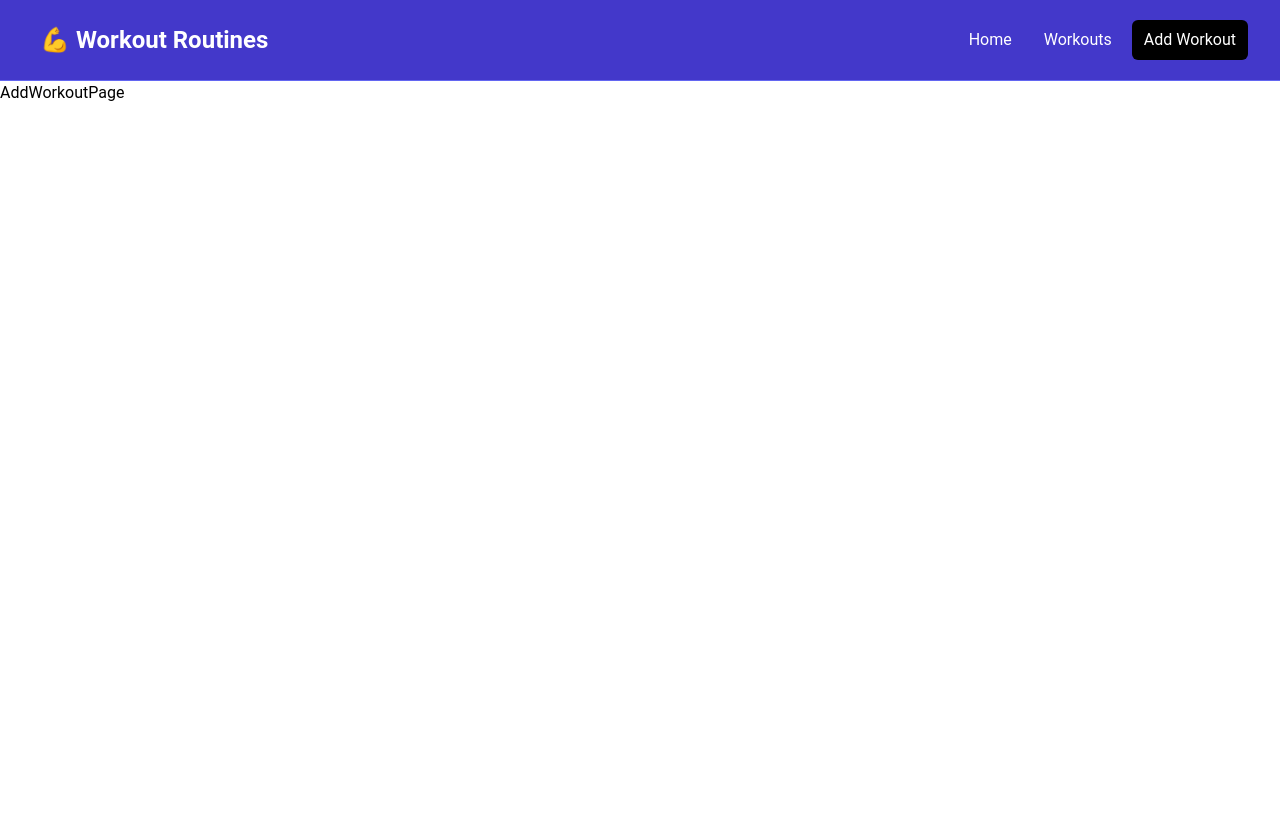
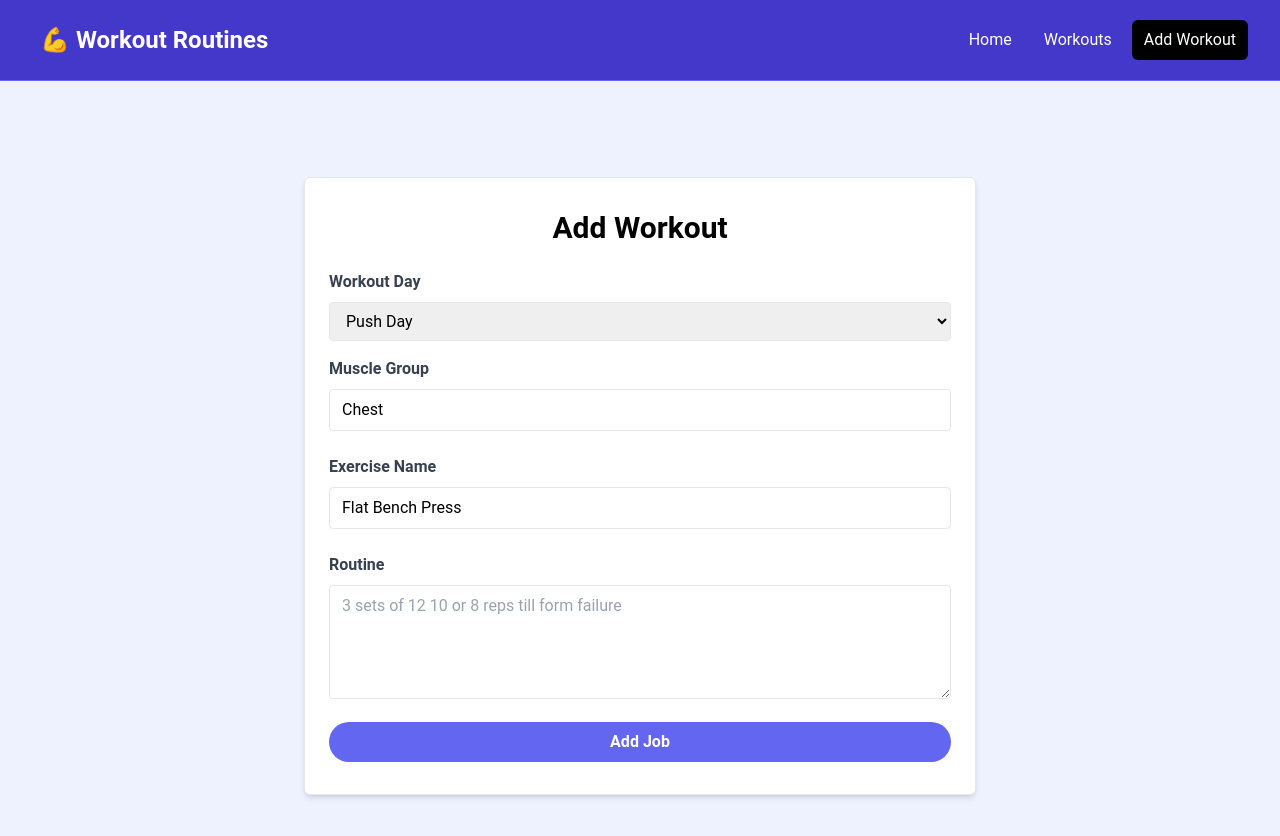
Before and after one commit to KevinTapol/WorkoutRoutine, a React (Vite) app: page /addWorkout in a window 1280 px wide. Shown: the top 836 px of the page. Before the commit the page ends 800 px from the top, so only its background shows below. Built offline with nearby package versions, Linux system fonts and the light colour scheme.

Commit message:
add workout page working as well as json

```diff
--- a/package.json
+++ b/package.json
@@ -14,7 +14,8 @@
     "react": "^18.2.0",
     "react-dom": "^18.2.0",
     "react-icons": "^5.1.0",
-    "react-router-dom": "^6.22.3"
+    "react-router-dom": "^6.22.3",
+    "react-toastify": "^10.0.5"
   },
   "devDependencies": {
     "@types/react": "^18.2.66",
--- a/src/App.jsx
+++ b/src/App.jsx
@@ -7,6 +7,7 @@ import AddWorkoutPage from './pages/AddWorkoutPage'
 import EditWorkoutPage from './pages/EditWorkoutPage'
 import WorkoutsPage from './pages/WorkoutsPage'
 import WorkoutPage from './pages/NotFoundPage'
+import {addWorkout} from './components/BackendRequests'
 
 const App = () => {
   const router = createBrowserRouter(
@@ -14,7 +15,7 @@ const App = () => {
       <Route path='/' element={ <MainLayout /> } >
         <Route index element={ <Homepage /> } />
         <Route path='/workouts' element={ <WorkoutsPage /> } />
-        <Route path='/addWorkout' element={ <AddWorkoutPage /> } />
+        <Route path='/addWorkout' element={ <AddWorkoutPage addWorkoutSubmit={addWorkout} /> } />
         <Route path='/editWorkout' element={ <EditWorkoutPage /> } />
         <Route path='/workouts/:id' element={ <WorkoutPage /> } />
         <Route path='*' element={ <NotFoundPage /> } />
--- a/src/pages/AddWorkoutPage.jsx
+++ b/src/pages/AddWorkoutPage.jsx
@@ -1,9 +1,210 @@
-import React from 'react'
+import { useState } from 'react';
+import { useNavigate } from 'react-router-dom';
+import { toast } from 'react-toastify';
 
-const AddWorkoutPage = () => {
+const AddWorkoutPage = ({ addWorkoutSubmit }) => {
+  const [day, setDay] = useState('Push Day');
+  const [muscleGroup, setMuscleGroup] = useState('Chest');
+  const [exerciseName, setExerciseName] = useState('Flat Bench Press');
+  const [imgUrl, setImgUrl] = useState('https/placebacon.net/250/250');
+  const [routine, setRoutine] = useState('');
+
+  const navigate = useNavigate();
+
+  const submitForm = (e) => {
+    e.preventDefault();
+
+    const newWorkout = {
+      day,
+      muscleGroup,
+      exerciseName,
+      imgUrl,
+      routine,
+    };
+
+    // console.log(newJob)
+    addWorkoutSubmit(newWorkout);
+
+    toast.success('Job Added Successfully');
+    // using the useNavigate() to redirect to the jobs page after submitting a newly added job
+    return navigate('/workouts');
+  };
+
   return (
-    <div>AddWorkoutPage</div>
-  )
-}
+    <section className='bg-indigo-50'>
+      <div className='container m-auto max-w-2xl py-24'>
+        <div className='bg-white px-6 py-8 mb-4 shadow-md rounded-md border m-4 md:m-0'>
+          <form onSubmit={submitForm}>
+            <h2 className='text-3xl text-center font-semibold mb-6'>Add Workout</h2>
+{/* workout Day dropdown menu */}
+            <div className='mb-4'>
+              <label
+                htmlFor='day'
+                className='block text-gray-700 font-bold mb-2'
+              >
+                Workout Day
+              </label>
+              <select
+                id='day'
+                name='day'
+                className='border rounded w-full py-2 px-3'
+                required
+                value={day}
+                onChange={(e) => setDay(e.target.value)}
+              >
+                <option value='Push'>Push Day</option>
+                <option value='Pull'>Pull Day</option>
+                <option value='Leg'>Leg Day</option>
+                <option value='Other'>Other</option>
+              </select>
+            </div>
+{/* Muscle Group */}
+            <div className='mb-4'>
+              <label className='block text-gray-700 font-bold mb-2'>
+                Muscle Group
+              </label>
+              <input
+                type='text'
+                id='muscleGroup'
+                name='muscleGroup'
+                className='border rounded w-full py-2 px-3 mb-2'
+                placeholder='Exercise Name'
+                required
+                value={muscleGroup}
+                onChange={(e) => setMuscleGroup(e.target.value)}
+              />
+            </div>
+{/* Exercise Name */}
+            <div className='mb-4'>
+              <label className='block text-gray-700 font-bold mb-2'>
+                Exercise Name
+              </label>
+              <input
+                type='text'
+                id='exerciseName'
+                name='exerciseName'
+                className='border rounded w-full py-2 px-3 mb-2'
+                placeholder='Exercise Name'
+                required
+                value={exerciseName}
+                onChange={(e) => setExerciseName(e.target.value)}
+              />
+            </div>
+{/* Routine text area */}
+            <div className='mb-4'>
+              <label
+                htmlFor='routine'
+                className='block text-gray-700 font-bold mb-2'
+              >
+                Routine
+              </label>
+              <textarea
+                id='routine'
+                name='routine'
+                className='border rounded w-full py-2 px-3'
+                rows='4'
+                placeholder='3 sets of 12 10 or 8 reps till form failure'
+                value={routine}
+                onChange={(e) => setRoutine(e.target.value)}
+              ></textarea>
+            </div>
 
-export default AddWorkoutPage
+            {/* <div className='mb-4'>
+              <label
+                htmlFor='type'
+                className='block text-gray-700 font-bold mb-2'
+              >
+                Salary
+              </label>
+              <select
+                id='salary'
+                name='salary'
+                className='border rounded w-full py-2 px-3'
+                required
+                value={salary}
+                onChange={(e) => setSalary(e.target.value)}
+              >
+                <option value='Under $50K'>Under $50K</option>
+                <option value='$50K - 60K'>$50K - $60K</option>
+                <option value='$60K - 70K'>$60K - $70K</option>
+                <option value='$70K - 80K'>$70K - $80K</option>
+                <option value='$80K - 90K'>$80K - $90K</option>
+                <option value='$90K - 100K'>$90K - $100K</option>
+                <option value='$100K - 125K'>$100K - $125K</option>
+                <option value='$125K - 150K'>$125K - $150K</option>
+                <option value='$150K - 175K'>$150K - $175K</option>
+                <option value='$175K - 200K'>$175K - $200K</option>
+                <option value='Over $200K'>Over $200K</option>
+              </select>
+            </div> */}
+
+            {/* <div className='mb-4'>
+              <label className='block text-gray-700 font-bold mb-2'>
+                Location
+              </label>
+              <input
+                type='text'
+                id='location'
+                name='location'
+                className='border rounded w-full py-2 px-3 mb-2'
+                placeholder='Company Location'
+                required
+                value={location}
+                onChange={(e) => setLocation(e.target.value)}
+              />
+            </div>
+
+            <h3 className='text-2xl mb-5'>Company Info</h3>
+
+            <div className='mb-4'>
+              <label
+                htmlFor='company'
+                className='block text-gray-700 font-bold mb-2'
+              >
+                Company Name
+              </label>
+              <input
+                type='text'
+                id='company'
+                name='company'
+                className='border rounded w-full py-2 px-3'
+                placeholder='Company Name'
+                value={companyName}
+                onChange={(e) => setCompanyName(e.target.value)}
+              />
+            </div>
+
+            <div className='mb-4'>
+              <label
+                htmlFor='routine'
+                className='block text-gray-700 font-bold mb-2'
+              >
+                Routine
+              </label>
+              <textarea
+                id='routine'
+                name='routine'
+                className='border rounded w-full py-2 px-3'
+                rows='4'
+                placeholder='What are your sets reps and weights?'
+                value={routine}
+                onChange={(e) => setRoutine(e.target.value)}
+              ></textarea>
+            </div> */}
+{/* button */}
+            <div>
+              <button
+                className='bg-indigo-500 hover:bg-indigo-600 text-white font-bold py-2 px-4 rounded-full w-full focus:outline-none focus:shadow-outline'
+                type='submit'
+              >
+                Add Job
+              </button>
+            </div>
+
+          </form>
+        </div>
+      </div>
+    </section>
+  );
+};
+export default AddWorkoutPage;
--- a/src/workouts.json
+++ b/src/workouts.json
@@ -24,7 +24,6 @@
       "imgUrl": "/images/CableCrossOvers.jpg",
       "routine": "1 set of 12 reps, 1 set of 10 reps and 1 set of 8 reps at max then back to min weight and continue reps till form failure"
     },
-
     {
       "id": "4",
       "day": "Push",
@@ -136,6 +135,14 @@
       "exerciseName": "Buns",
       "imgUrl": "/images/Buns.jpg",
       "routine": "1 set of 12 reps, 1 set of 10 reps and 1 set of 8 reps at max then back to min weight and continue reps till form failure"
+    },
+    {
+      "id": "eb3d",
+      "day": "Other",
+      "muscleGroup": "Chest",
+      "exerciseName": "Nipples",
+      "imgUrl": "https/placebacon.net/250/250",
+      "routine": "purple nurple"
     }
   ]
 }
```
Also changed, not shown: 1 other file (tests, documents, lock files or other folders). Lines whose indentation alone changed are shown as unchanged.
